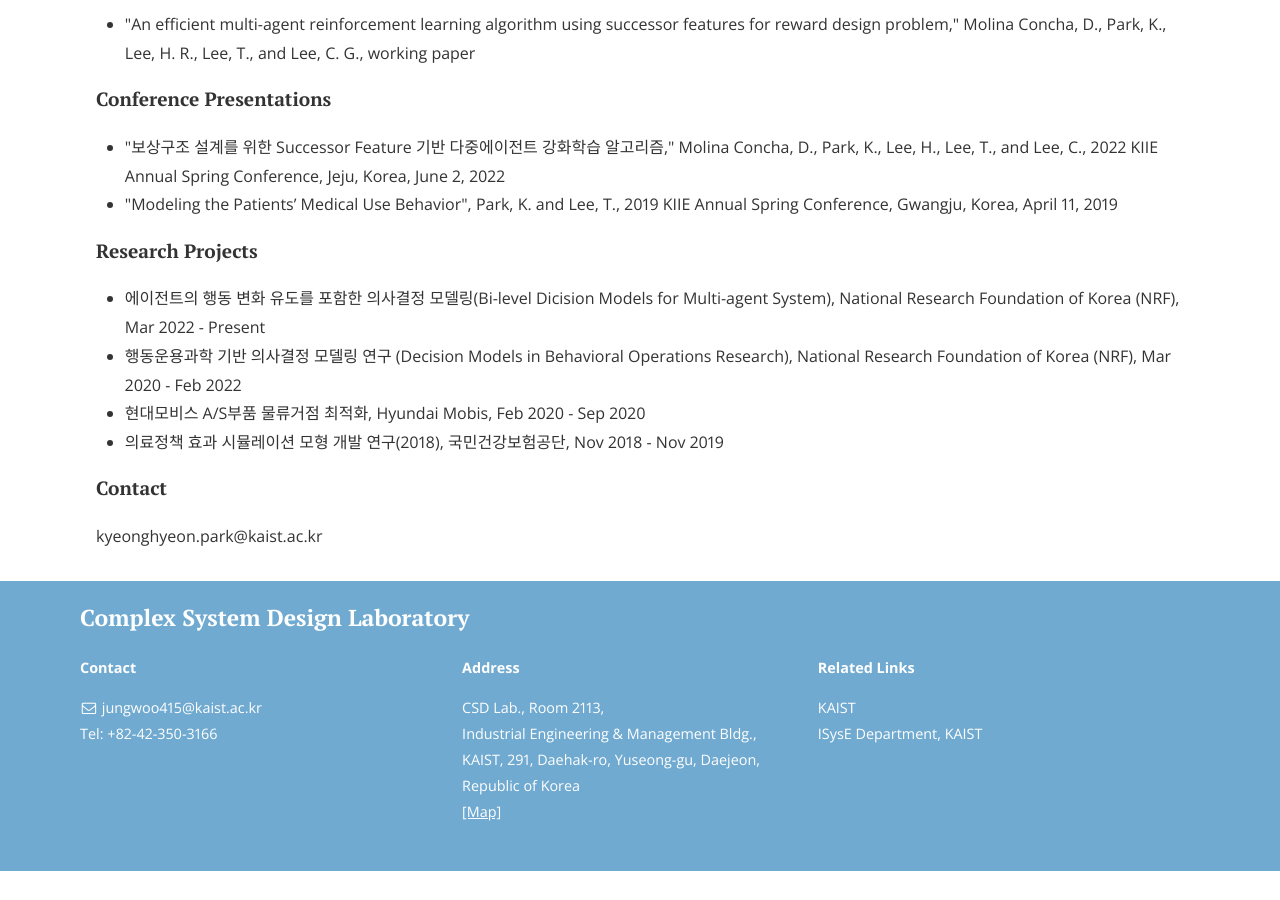
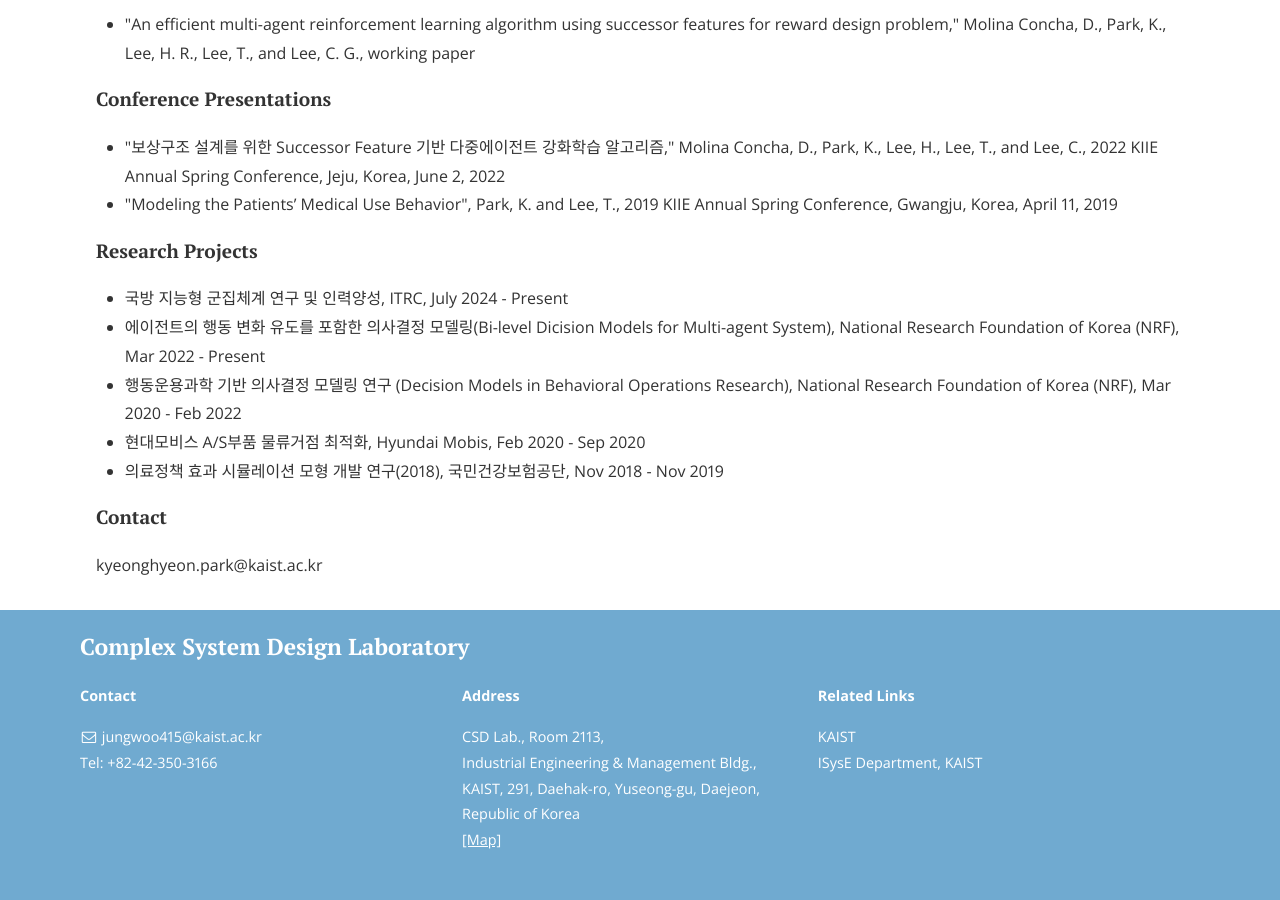
Before and after one commit to CSDlab-KAIST/csdlab-kaist.github.io, a Jekyll site: the page built from people/kyeonghyeon.html, in a window 1280 px wide and 900 px high, scrolled down 702 px. Built offline with Jekyll 4.4.1, drawn with Linux system fonts in a browser that asks for light colours; nearby versions of some CDN libraries; before the commit the page ends 1573 px from its top, so only the background shows below that.

Commit message:
Update kyeonghyeon.html

```diff
--- a/people/kyeonghyeon.html
+++ b/people/kyeonghyeon.html
@@ -57,6 +57,7 @@ title: Kyeonghyeon Park
 
 <h4>Research Projects</h4>
 <ul>
+  <li>국방 지능형 군집체계 연구 및 인력양성, ITRC, July 2024 - Present</li>
   <li>에이전트의 행동 변화 유도를 포함한 의사결정 모델링(Bi-level Dicision Models for Multi-agent System), National Research Foundation of Korea (NRF), Mar 2022 - Present</li>
   <li>행동운용과학 기반 의사결정 모델링 연구 (Decision Models in Behavioral Operations Research), National Research Foundation of Korea (NRF), Mar 2020 - Feb 2022</li>
   <li>현대모비스 A/S부품 물류거점 최적화, Hyundai Mobis, Feb 2020 - Sep 2020</li>
```
